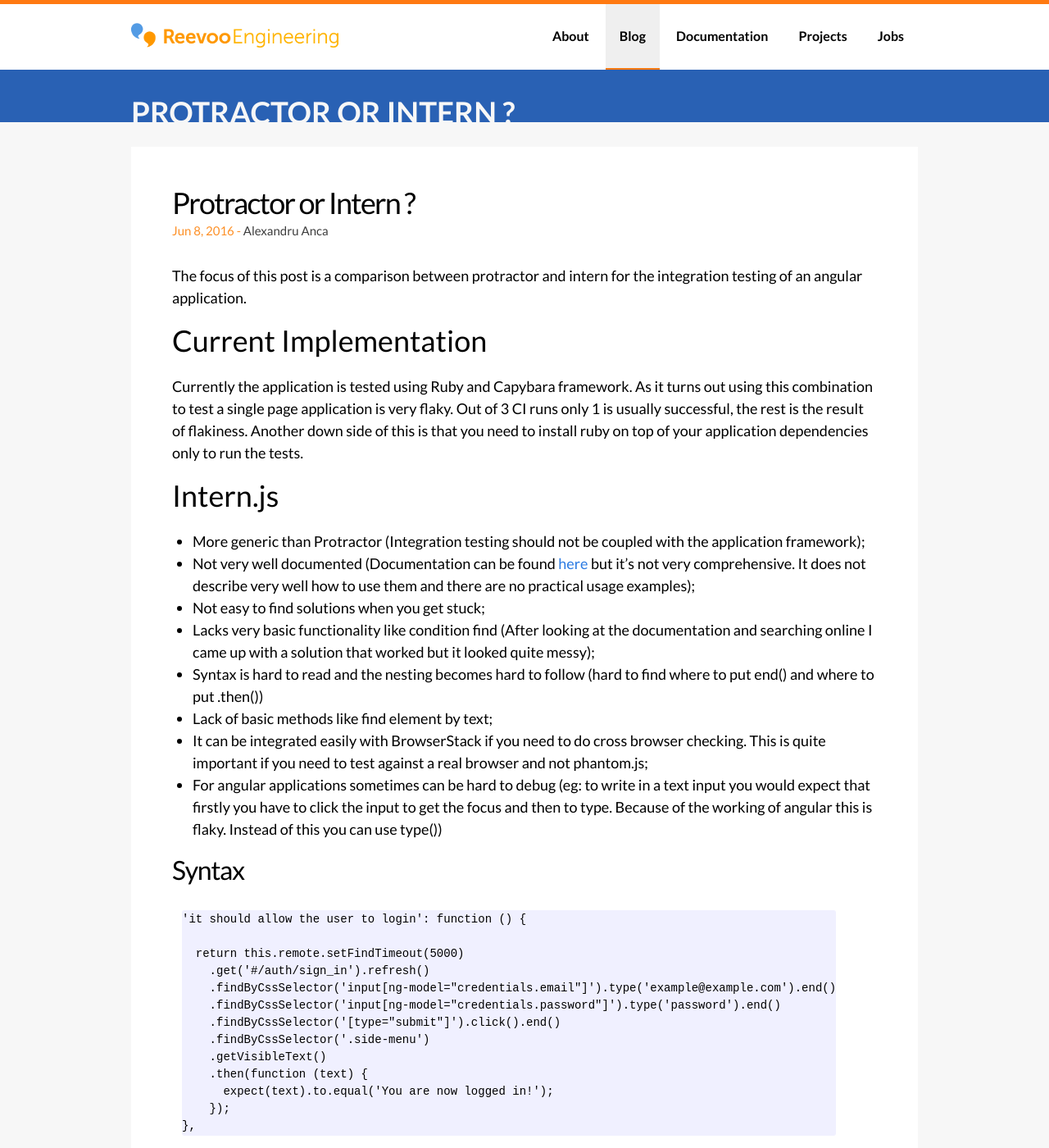
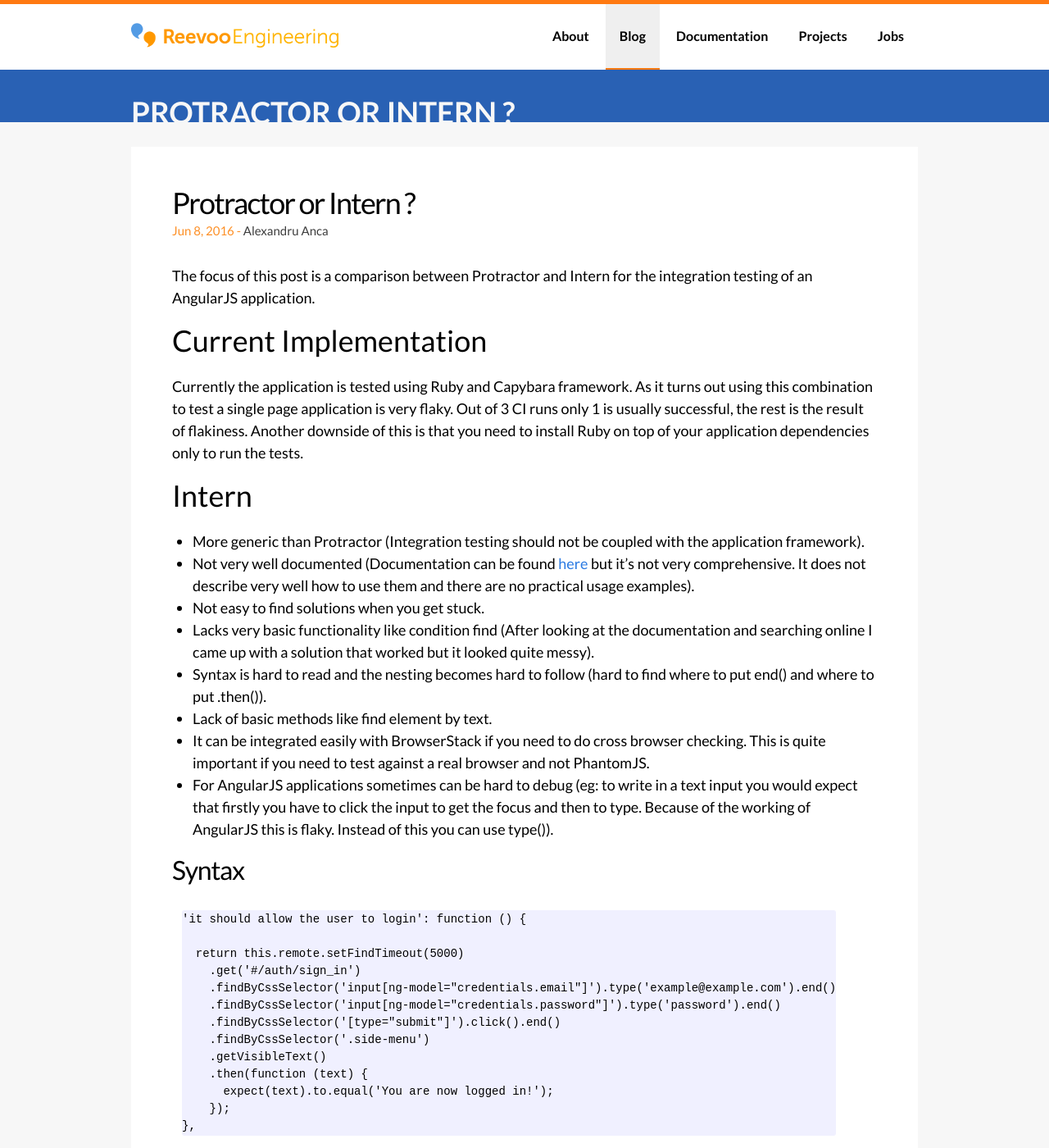
Before and after one commit to reevoo/reevoo.github.io, a Jekyll site: the page built from _posts/2016-06-08-protractor-vs-intern-js.md, in a window 1280 px wide and 1400 px high. Shown: the whole window at 82% size. Built offline with Jekyll 4.4.1, drawn with Linux system fonts in a browser that asks for light colours; some of the changed text lies outside the part shown.

Commit message:
Use official frameworks names

```diff
--- a/_posts/2016-06-08-protractor-vs-intern-js.md
+++ b/_posts/2016-06-08-protractor-vs-intern-js.md
@@ -8,29 +8,29 @@
 github: ionut998
 ---
 
-The focus of this post is a comparison between protractor and intern for the integration testing of an angular application.
+The focus of this post is a comparison between Protractor and Intern for the integration testing of an AngularJS application.
 
 # Current Implementation
 
 Currently the application is tested using Ruby and Capybara framework. As it turns out using this combination to test a single page application is very flaky. Out of 3 CI runs only 1 is usually successful, the rest is the result of flakiness.
-Another down side of this is that you need to install ruby on top of your application dependencies only to run the tests.
+Another downside of this is that you need to install Ruby on top of your application dependencies only to run the tests.
 
-# Intern.js
-  - More generic than Protractor (Integration testing should not be coupled with the application framework);
-  - Not very well documented (Documentation can be found [here](https://theintern.github.io/leadfoot/) but it's not very comprehensive. It does not describe very well how to use them and there are no practical usage examples);
-  - Not easy to find solutions when you get stuck;
-  - Lacks very basic functionality like condition find (After looking at the documentation and searching online I came up with a solution that worked but it looked quite messy);
-  - Syntax is hard to read and the nesting becomes hard to follow (hard to find where to put end() and where to put .then())
-  - Lack of basic methods like find element by text;
-  - It can be integrated easily with BrowserStack if you need to do cross browser checking. This is quite important if you need to test against a real browser and not phantom.js;
-  - For angular applications sometimes can be hard to debug (eg: to write in a text input you would expect that firstly you have to click the input to get the focus and then to type. Because of the working of angular this is flaky. Instead of this you can use type())
+# Intern
+  - More generic than Protractor (Integration testing should not be coupled with the application framework).
+  - Not very well documented (Documentation can be found [here](https://theintern.github.io/leadfoot/) but it's not very comprehensive. It does not describe very well how to use them and there are no practical usage examples).
+  - Not easy to find solutions when you get stuck.
+  - Lacks very basic functionality like condition find (After looking at the documentation and searching online I came up with a solution that worked but it looked quite messy).
+  - Syntax is hard to read and the nesting becomes hard to follow (hard to find where to put end() and where to put .then()).
+  - Lack of basic methods like find element by text.
+  - It can be integrated easily with BrowserStack if you need to do cross browser checking. This is quite important if you need to test against a real browser and not PhantomJS.
+  - For AngularJS applications sometimes can be hard to debug (eg: to write in a text input you would expect that firstly you have to click the input to get the focus and then to type. Because of the working of AngularJS this is flaky. Instead of this you can use type()).
 
 ## Syntax
 
     'it should allow the user to login': function () {
 
       return this.remote.setFindTimeout(5000)
-        .get('#/auth/sign_in').refresh()
+        .get('#/auth/sign_in')
         .findByCssSelector('input[ng-model="credentials.email"]').type('example@example.com').end()
         .findByCssSelector('input[ng-model="credentials.password"]').type('password').end()
         .findByCssSelector('[type="submit"]').click().end()
@@ -42,13 +42,13 @@
     },
 
 # Protractor
-  - Specific for angular applications:
-    - come with some methods specifically for angular which reduces the complexity of the specs (eg: by.model('person.name'), by.binding('person.concatName'), by.repeater('personhome.results'));
-    - wait to load is built in (in intern you have to specify for each test the default wait time with setFindTimeout());
-  - Intuitive syntax, easy to read and understand (specially if you come from a Ruby background);
-  - Not a good choice for non angular applications;
-  - Easy to setup with Grunt
-  - More tutorials and practical example than Intern.js.
+  - Specific for AngularJS applications:
+    - come with some methods specifically for AngularJS which reduces the complexity of the specs (eg: by.model('person.name'), by.binding('person.concatName'), by.repeater('person.results')).
+    - wait to load is built in (in Intern you have to specify for each test the default wait time with setFindTimeout()).
+  - Intuitive syntax, easy to read and understand (specially if you come from a Ruby background).
+  - Not a good choice for non AngularJS applications.
+  - Easy to setup with Grunt.
+  - More tutorials and practical example than Intern.
 
 ## Syntax
 
@@ -65,10 +65,10 @@
 
 # Chosen Framework
 
-  Even if syntax is harder and not intuitive enough we went for intern as it would be easier to have the same framework to test all our applications.
-  While you can use intern to do that it's not that easy to use Protractor to test a react application for example. The specific methods for protractor provides for angular applications are not a reason big enough to chose it over a more generic and better supported tool.
+  Even if syntax is harder and not intuitive enough we went for Intern as it would be easier to have the same framework to test all our applications.
+  While you can use Intern to do that it's not that easy to use Protractor to test a react application for example. The specific methods for Protractor provides for AngularJS applications are not a reason big enough to chose it over a more generic and better supported tool.
 
 # Resources
-  - [Intern.js](https://theintern.github.io/)
+  - [Intern](https://theintern.github.io/)
   - [Protractor](http://www.protractortest.org/#/)
   - [Protractor tutorial](http://www.protractortest.org/#/toc)
```
